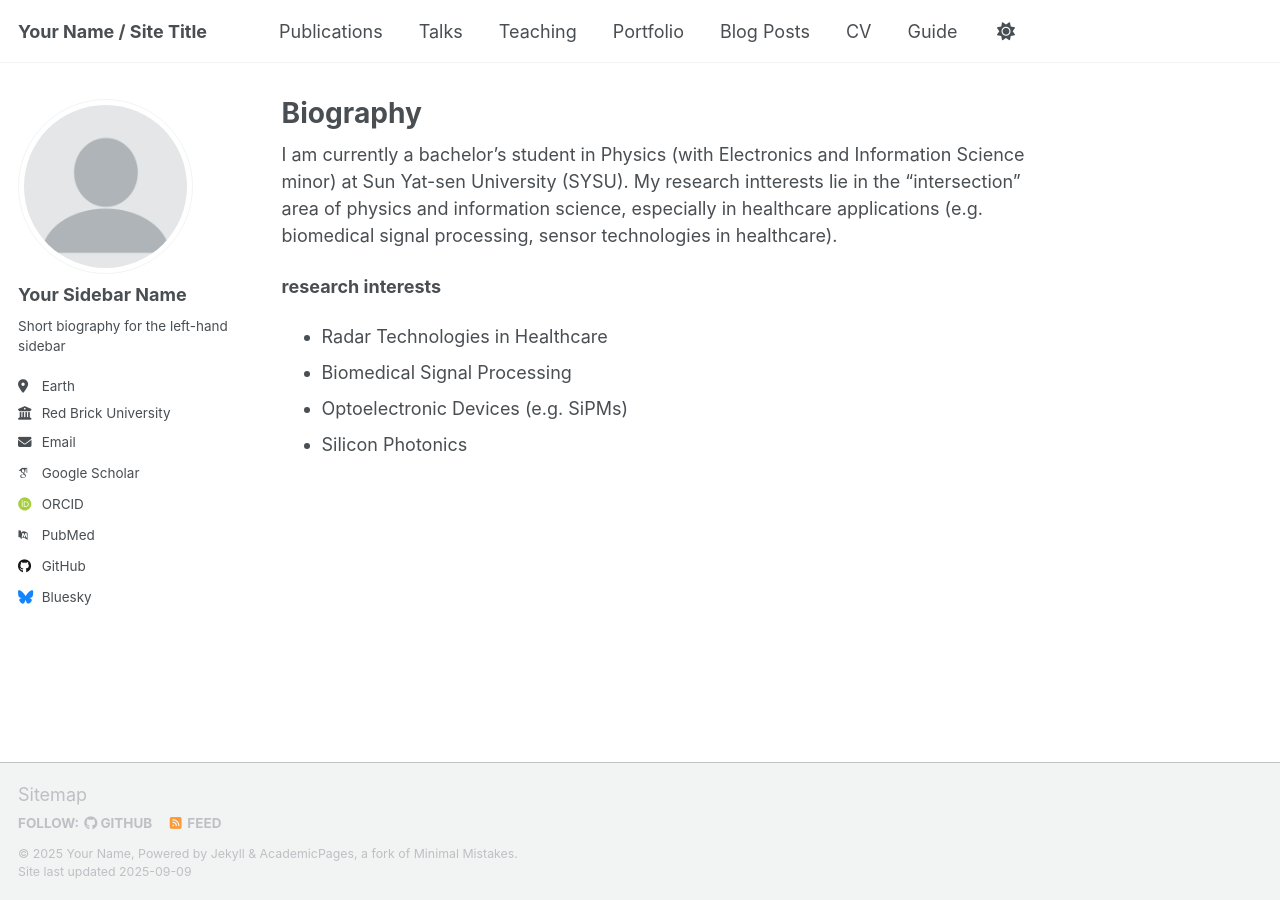
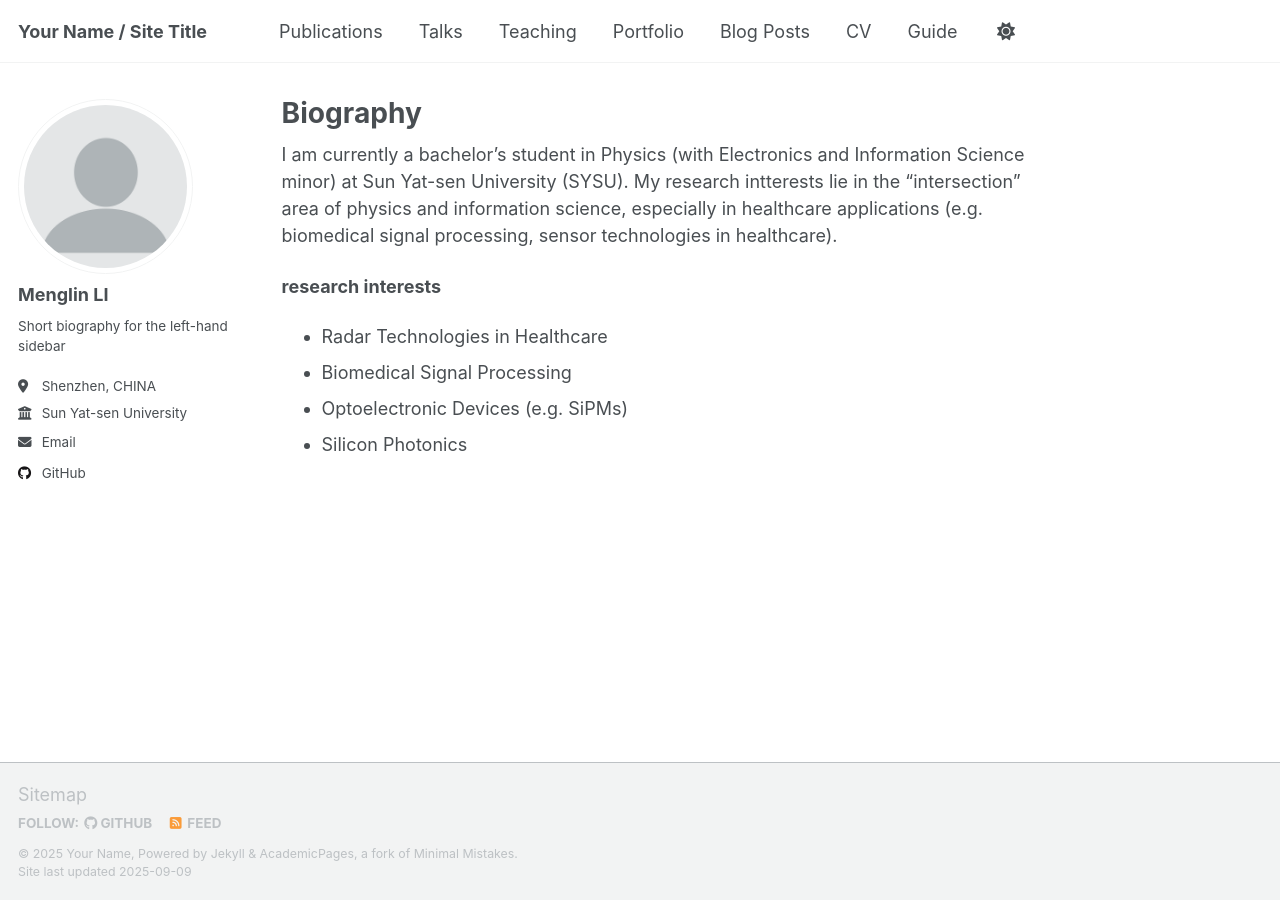
Before and after one commit to li-menglin/li-menglin.github.io, a Jekyll site: the page built from _pages/about.md, in a window 1280 px wide. Built offline with Jekyll 4.4.1, drawn with Linux system fonts in a browser that asks for light colours; some web fonts are replaced; a script that is not in the unit is left out.

Commit message:
Update _config.yml

```diff
--- a/_config.yml
+++ b/_config.yml
@@ -23,23 +23,23 @@ repository               : "academicpages/academicpages.github.io"
 author:
   # Biographic information
   avatar           : "profile.png"
-  name             : "Your Sidebar Name"
+  name             : "Menglin LI"
   pronouns         : # example: "she/her"
   bio              : "Short biography for the left-hand sidebar"
-  location         : "Earth"
-  employer         : "Red Brick University"
+  location         : "Shenzhen, CHINA"
+  employer         : "Sun Yat-sen University"
   uri              : # URL
-  email            : "none@example.org"
+  email            : "Menglin.Li.SYSU@gmail.com"
 
   # Academic websites
   academia         : # URL
   arxiv            : # URL - Update with the correct link to your profile
-  googlescholar    : "https://scholar.google.com/citations?user=PS_CX0AAAAAJ"
+  googlescholar    : # URL
   inspire-hep      : # URL
   impactstory      : # URL
-  orcid            : "http://orcid.org/yourorcidurl"
+  orcid            : # URL
   semantic         : # URL
-  pubmed           : "https://www.ncbi.nlm.nih.gov/pubmed/?term=john+snow"
+  pubmed           : # URL
   researchgate     : # URL
   scopus           : # URL
 
@@ -53,7 +53,7 @@ author:
 
   # Social media
   artstation       : # Username
-  bluesky          : "bsky.app" # Replace this with you Bluesky username
+  bluesky          : #"bsky.app" # Replace this with you Bluesky username
   facebook         : # Username
   flickr           : # Username
   foursquare       : # Username
```
